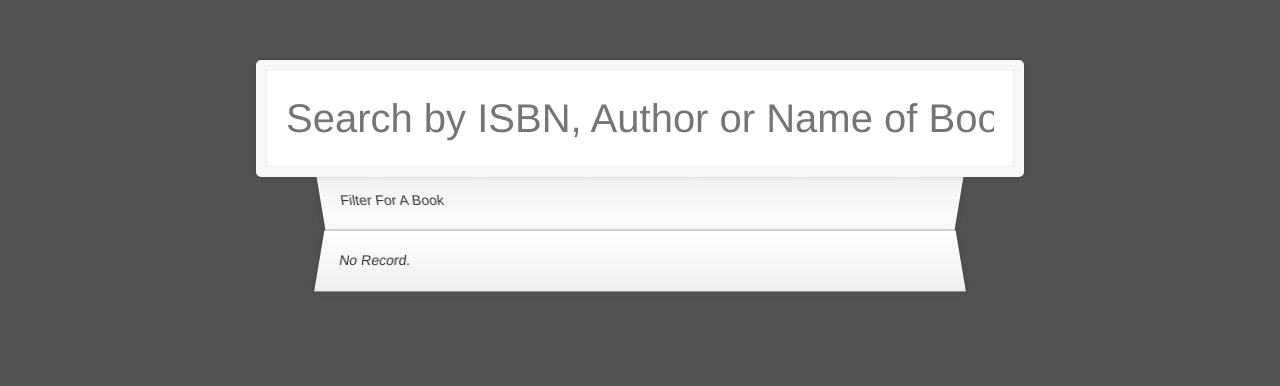
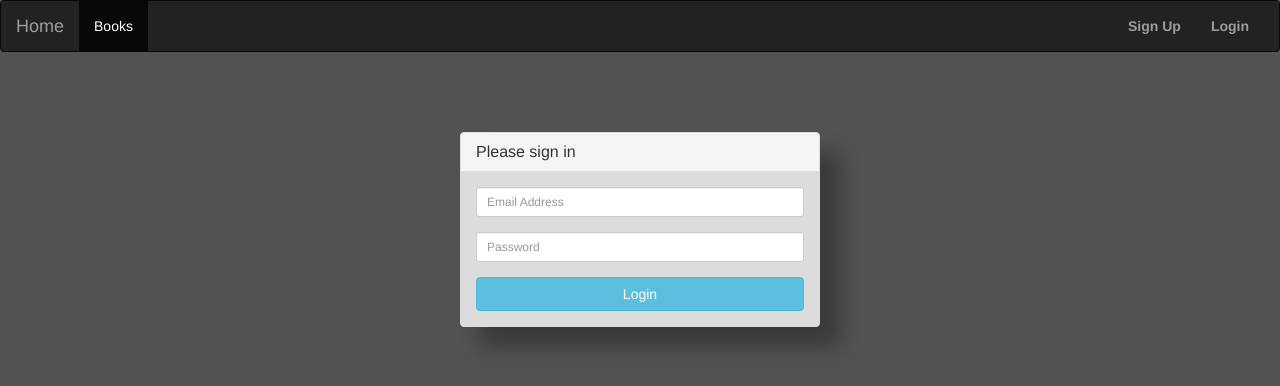
Before and after one commit to JamesUgbanu/Book-review, a Flask app: page / in a window 1280 px wide. Shown: the top 386 px of the page. Run offline with Flask 2, Linux system fonts and the light colour scheme; some libraries are stand-ins or nearby versions.

Commit message:
Added simple login and comment

```diff
--- a/application.py
+++ b/application.py
@@ -1,45 +1,59 @@
 import os
 from typing import Dict, List, Any
 
-from flask import Flask, render_template, jsonify, request
+from flask import Flask, render_template, jsonify, request, session, flash, abort, redirect, url_for
+
 import requests
 
 from sqlalchemy import create_engine
 from sqlalchemy.orm import scoped_session, sessionmaker
 
 app = Flask(__name__)
+app.secret_key = 'super secret key'
 engine = create_engine(os.getenv("DATABASE_URL"))
 db = scoped_session(sessionmaker(bind=engine))
 
 
 @app.route("/", methods=["GET", "POST"])
 def index():
-    books = []
-    if request.method == "POST":
-        book = request.form.get("search")
-        books = db.execute("SELECT * FROM books WHERE isbn LIKE :book OR title LIKE :book OR author LIKE :book",
-                           {"book": '%'+book+'%'}).fetchall()
 
-    return render_template("index.html", books=books)
-
+    if session.get('logged_in'):
+        books = []
+        record = ""
+        if request.method == "POST":
+            book = request.form.get("search")
+            books = db.execute("SELECT * FROM books WHERE isbn LIKE :book OR title LIKE :book OR author LIKE :book",
+                               {"book": '%' + book + '%'}).fetchall()
+            if not books:
+                record = "No record found"
+        return render_template("index.html", books=books, record=record)
+    else:
+        return render_template('login.html')
 
 @app.route("/books/<string:isbn>")
 def book(isbn):
-    #Get reviews from api
-    res = requests.get("https://www.goodreads.com/book/review_counts.json",
-                       params={"key": "J59zR3eiKU3tW4UOEvPMw", "isbns": isbn})
-    if res.status_code != 200:
-        raise Exception("ERROR: API request unsuccessful.")
-    data = res.json()
+    if not session.get('logged_in'):
+        return render_template('login.html')
+    else:
+        #Get reviews from api
+        res = requests.get("https://www.goodreads.com/book/review_counts.json",
+                           params={"key": "J59zR3eiKU3tW4UOEvPMw", "isbns": isbn})
+        if res.status_code != 200:
+            raise Exception("ERROR: API request unsuccessful.")
+        data = res.json()
 
-    """List details about a single book."""
-    details = db.execute("SELECT * FROM books WHERE isbn = :isbn", {"isbn": isbn}).fetchone()
+        """List details about a single book."""
+        details = db.execute("SELECT * FROM books WHERE isbn = :isbn", {"isbn": isbn}).fetchone()
 
-    #Check if book exist
-    if details is None:
-        return render_template("error.html", message="No such book.")
+        #Check if book doesn't exist
+        if details is None:
+            return render_template("error.html", message="No such book.")
 
-    return render_template("book.html", book=details, rating=data)
+        #Get All comments
+        comments = db.execute("SELECT * FROM users JOIN ratings ON ratings.user_id = users.id WHERE book_id = :book_id",
+                              {"book_id": details.id}).fetchall()
+
+        return render_template("book.html", book=details, rating=data, comments=comments)
 
 @app.route("/api/<string:search_term>")
 def book_api(search_term):
@@ -83,4 +97,42 @@ def register():
 
 @app.route("/login")
 def login():
-    return render_template("login.html")
+    if not session.get('logged_in'):
+        return render_template('login.html')
+    else:
+        return redirect(url_for("index"))
+
+@app.route("/check", methods=['POST'])
+def check():
+    email = request.form.get("email")
+    password = request.form.get("password")
+    query = db.execute("SELECT * FROM users WHERE email = :email AND password = :password", {"email": email, "password": password}).fetchone()
+    if query:
+        session['logged_in'] = True
+        session['logged_in'] = query.id
+    else:
+        flash('wrong password!')
+    return redirect(url_for("index"))
+
+@app.route("/logout")
+def logout():
+    session['logged_in'] = False
+    return redirect(url_for("index"))
+
+@app.route("/comment", methods=["POST"])
+def comment():
+    rating_id = request.form.get("rating_id")
+    comment = request.form.get("desc")
+    book_id = request.form.get("book_id")
+
+    if db.execute("SELECT * FROM ratings WHERE book_id = :book_id AND user_id = :user_id",
+                  {"book_id": book_id, "user_id": session['logged_in']}).rowcount > 0:
+        flash('Whoops!! You already rated this book!')
+    else:
+        db.execute("INSERT INTO ratings(comment, book_id, user_id, rating) VALUES (:comment, :book_id, :user_id, :rating)",
+               {"comment": comment, "book_id" : book_id, "user_id": session['logged_in'], "rating": rating_id})
+        db.commit()
+    return redirect(url_for("index"))
+
+if __name__ == "__main__":
+    app.run()
--- a/templates/index.html
+++ b/templates/index.html
@@ -9,7 +9,7 @@
          {% for book in books %}
              <li><a href="/books/{{ book.isbn }}">{{ book.title }}  by  {{ book.author }}</a></li>
          {% else %}
-            <li>No record.</li>
+            <li>{{ record }}</li>
         {% endfor %}
     </ul>
   </form>
--- a/templates/layout.html
+++ b/templates/layout.html
@@ -8,8 +8,12 @@
   <link rel="stylesheet" href="{{ url_for('static', filename='styles/main.css')}}">
 </head>
 <body>
-{% block body %}{% endblock %}
-<script>
-</script>
+    {% include 'navbar.html' %}
+{% block body %}
+{% endblock %}
+<!-- jQuery library -->
+<script src="https://ajax.googleapis.com/ajax/libs/jquery/3.3.1/jquery.min.js"></script>
+<!-- compiled bootstrap 3.37 -->
+<script src="https://maxcdn.bootstrapcdn.com/bootstrap/3.3.7/js/bootstrap.min.js" integrity="sha384-Tc5IQib027qvyjSMfHjOMaLkfuWVxZxUPnCJA7l2mCWNIpG9mGCD8wGNIcPD7Txa" crossorigin="anonymous"></script>
   </body>
 </html>
--- a/templates/login.html
+++ b/templates/login.html
@@ -13,7 +13,7 @@
                                 <h3 class="panel-title">Please sign in</h3>
                                 </div>
                                 <div class="panel-body">
-			    		<form role="form">
+                                <form role="form" action="{{ url_for('check') }}" method="post">
 
                                     <div class="form-group">
                                         <input type="email" name="email" id="email" class="form-control input-sm" placeholder="Email Address">
--- /dev/null
+++ b/templates/navbar.html
@@ -0,0 +1,30 @@
+
+<nav class="navbar navbar-default navbar-inverse" role="navigation">
+  <div class="container-fluid">
+    <!-- Brand and toggle get grouped for better mobile display -->
+    <div class="navbar-header">
+      <button type="button" class="navbar-toggle collapsed" data-toggle="collapse" data-target="#bs-example-navbar-collapse-1">
+        <span class="sr-only">Toggle navigation</span>
+        <span class="icon-bar"></span>
+        <span class="icon-bar"></span>
+        <span class="icon-bar"></span>
+      </button>
+      <a class="navbar-brand" href="{{ url_for('index') }}">Home</a>
+    </div>
+
+    <!-- Collect the nav links, forms, and other content for toggling -->
+    <div class="collapse navbar-collapse" id="bs-example-navbar-collapse-1">
+      <ul class="nav navbar-nav">
+        <li class="active"><a href="#">Books</a></li>
+      </ul>
+      <ul class="nav navbar-nav navbar-right">
+          {% if not session['logged_in'] %}
+                <li><a href="{{ url_for('register') }}"><b>Sign Up</b></a></li>
+                <li><a href="{{ url_for('login') }}"><b>Login</b></a></li>
+          {% else %}
+                <li class=""><a href="{{ url_for('logout') }}">Logout</a></li>
+          {% endif %}
+      </ul>
+    </div><!-- /.navbar-collapse -->
+  </div><!-- /.container-fluid -->
+</nav>
```
Also changed, not shown: templates/book.html (+15 -29 lines). Lines whose indentation alone changed are shown as unchanged.
